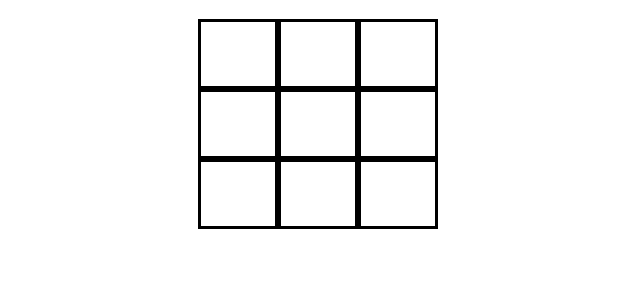
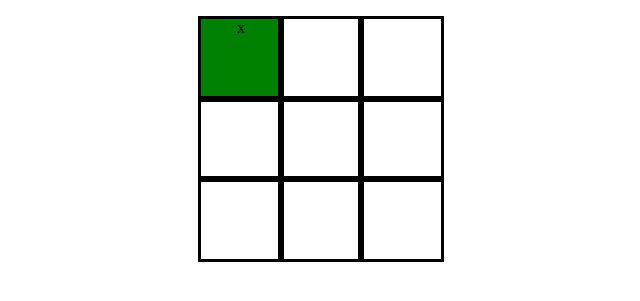
Before and after one commit to filip-anto/tic-tac-toe, a plain HTML site: page index.html in a window 1280 px wide. Both pictures are taken after a click on the element 560 px from the left and 114 px from the top of the page. Shown: the part 61-362 px from the top of the page, without its empty margins (322-962 px from the left). Drawn offline with Linux system fonts and the light colour scheme.

Commit message:
Create first steps for round logic

```diff
--- a/script.js
+++ b/script.js
@@ -25,7 +25,22 @@ gameBoard = (() => {
 
 
 gameLogic = (() => {
-    const checkValidity = (x_pos, y_pos) => gameBoard.getContent(x_pos, y_pos) === 0;
+    let rand = () => Math.ceil(3 * Math.random(0, 1))-1;
+    const calculateComputerMove = () => {
+        let flag = false;
+        let x_pos;
+        let y_pos;
+        do{
+        x_pos = rand();
+        y_pos = rand();
+        flag=checkValidity(x_pos, y_pos);
+    }while(flag==false);
+    gameBoard.setMove(x_pos,y_pos,computer_player);
+    }
+
+
+
+    const checkValidity = (x_pos, y_pos) =>(gameBoard.getContent(x_pos, y_pos)===0?true:false);
     const checkForTie = () => {
         let board = gameBoard.getBoard();
         for (i in board) {
@@ -65,8 +80,10 @@ gameLogic = (() => {
         (checkValidity(x_pos, y_pos) ? gameBoard.setMove(x_pos, y_pos, playerObject) : console.log("ERROR"));
         console.log(checkForTie() ? "TIE" : "Keep Going");
         console.log(checkForWin() ? "Win" : "Keep Going");
+        calculateComputerMove();
+
     }
-    return { setMove };
+    return { setMove, checkValidity };
 }
 )();
 
@@ -77,17 +94,19 @@ displayController = (() => {
         for (let i = 0; i < 3; i++) {
             for (let j = 0; j < 3; j++) {
                 let gridItem = document.createElement("div");
-                gridItem.textContent = "";
+                gridItem.textContent = " ";
                 gridItem.classList.add("gridItem");
-                gridItem.addEventListener('click', (event) => getPlayerInput(i,j));
+                gridItem.addEventListener('click', (event) => getPlayerInput(event, i, j));
                 playingArea.appendChild(gridItem);
             }
         }
     }
 
 
-    const getPlayerInput=(i,j)=>{
-
+    const getPlayerInput = (event, i, j) => {
+        gameLogic.setMove(i, j, human_player);
+        event.srcElement.innerHTML = (human_player.getSymbol());
+        event.srcElement.classList.add("playerChoice");
     }
     playingGrid();
 })();
--- a/style.css
+++ b/style.css
@@ -5,12 +5,16 @@ h1 {
 .container {
     display: grid;
     grid-template-columns: 5rem 5rem 5rem;
+    grid-template-rows: 5rem 5rem 5rem;
     align-items: center;
     justify-content: center;
 }
 
 .container div {
-    padding: 2rem;
+
+    text-align:center;
+    height:5rem;
+    width:5rem;
     border-style: solid;
     cursor: pointer;
 }
@@ -20,3 +24,11 @@ h1 {
     transition:0.5s;
     z-index: 1;
 }
+
+.playerChoice:hover{
+    background-color: green;
+}
+
+.playerChoice{
+    background-color: green;
+}
```
